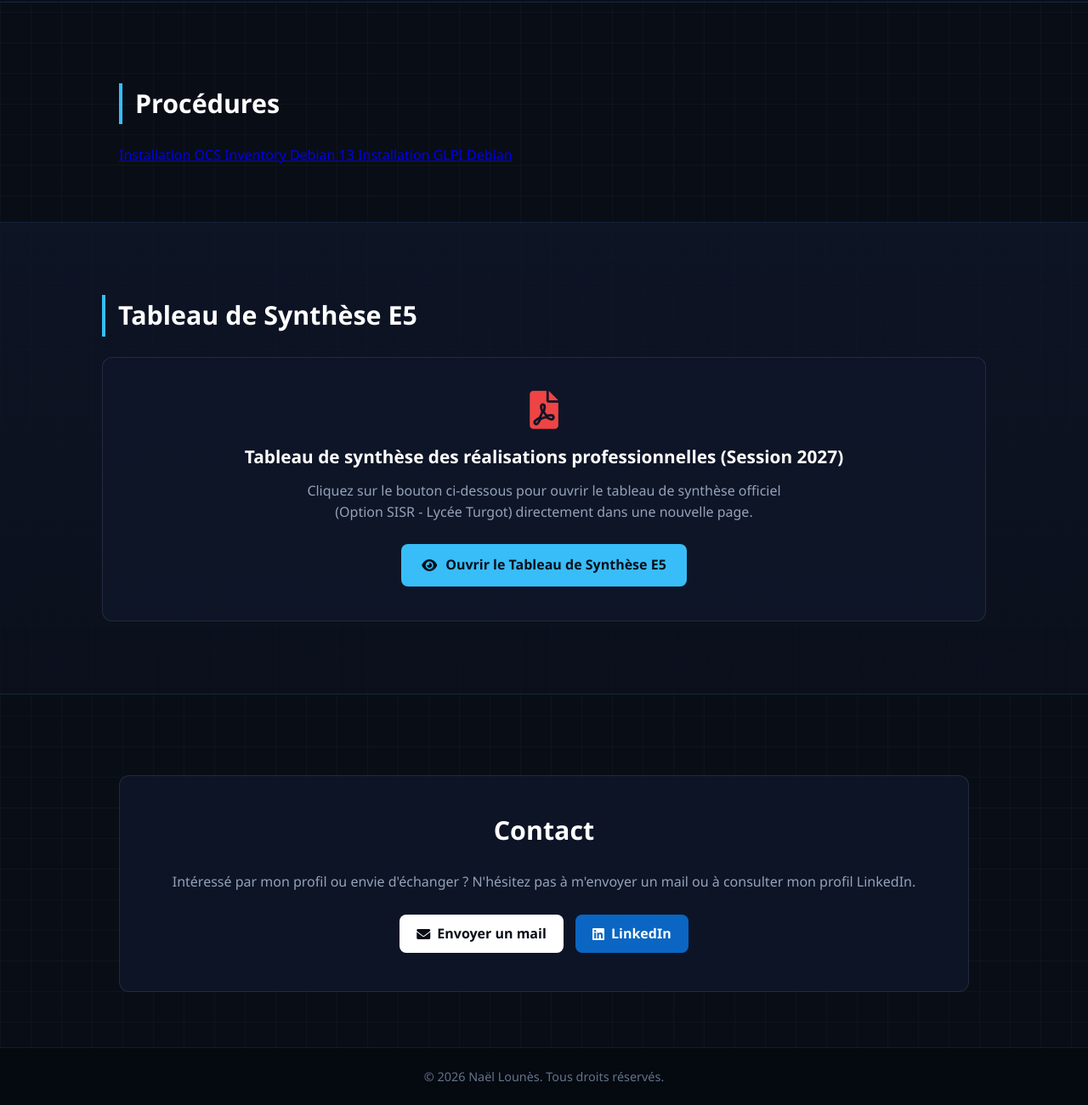
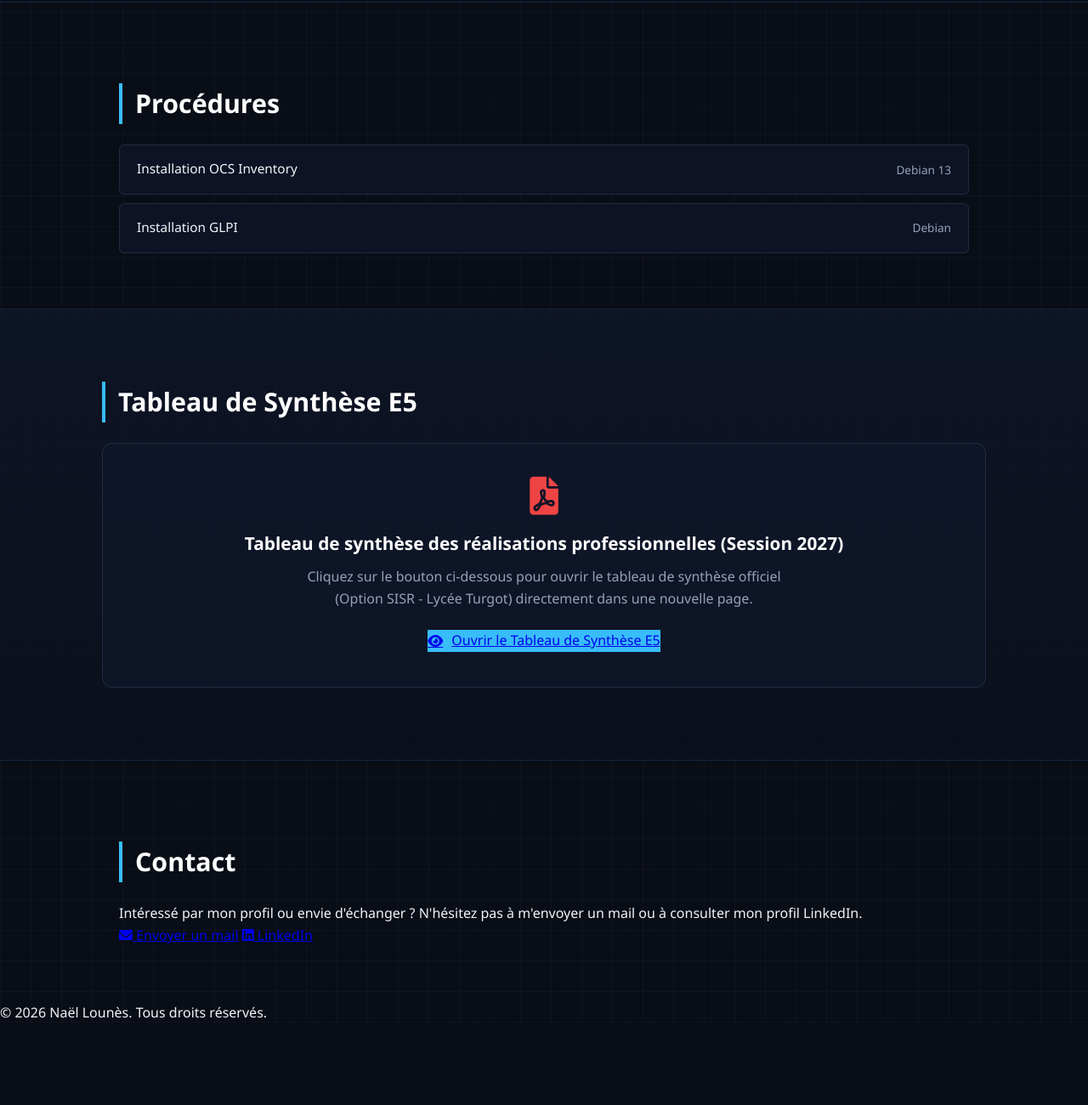
Before and after one commit to naelounes75-ops/e-portfolio, a plain HTML site: page index.html in a window 1280 px wide. Shown: the part 3622-4922 px from the top of the page at 85% size. After the commit the page ends 4826 px from the top, so only its background shows below. Drawn offline with Linux system fonts and the light colour scheme.

Commit message:
Update style.css

```diff
--- a/css/style.css
+++ b/css/style.css
@@ -1,4 +1,4 @@
-/* Style Général / Thème Sombre Technique (inspiré arrière-plan & ambiance) */
+/* Style Général / Thème Sombre Technique */
 html {
     scroll-behavior: smooth;
     scroll-padding-top: 82px;
@@ -12,7 +12,6 @@ html {
 }
 
 body {
-    /* Fond sombre profond + grille technique subtile + halo lumineux en haut */
     background-color: #090d16;
     background-image:
         radial-gradient(circle at 50% 0%, rgba(56, 189, 248, 0.16) 0%, rgba(99, 102, 241, 0.07) 35%, transparent 68%),
@@ -80,7 +79,6 @@ header {
 }
 
 .bg-dark {
-    /* Alternance de fond translucide pour laisser apparaître la grille en arrière-plan */
     background: linear-gradient(180deg, rgba(15, 23, 42, 0.72) 0%, rgba(11, 16, 29, 0.82) 100%);
     max-width: 100%;
     padding: 85px 20px;
@@ -92,6 +90,7 @@ header {
 .bg-dark > .cert-grid,
 .bg-dark > .projects-grid,
 .bg-dark > .procedures-grid,
+.bg-dark > .proc-list,
 .bg-dark > .synthese-box,
 .bg-dark > .contact-box {
     max-width: 1040px;
@@ -227,6 +226,13 @@ h2 {
     color: #94a3b8;
 }
 
+.parcours-category {
+    font-size: 1.25rem;
+    color: #38bdf8;
+    margin-bottom: 15px;
+    font-weight: 600;
+}
+
 /* Grilles (Certifications, Compétences, Projets, Procédures) */
 .cert-grid, .skills-grid, .projects-grid, .procedures-grid {
     display: grid;
@@ -256,7 +262,89 @@ h2 {
     display: block;
 }
 
-/* Filtres Procédures */
+.skill-box ul {
+    list-style-type: disc;
+    padding-left: 20px;
+    margin: 14px 0;
+    color: #94a3b8;
+    font-size: 0.9rem;
+    text-align: left;
+}
+
+.skill-box ul li {
+    margin-bottom: 8px;
+}
+
+.skill-footer {
+    margin-top: 18px;
+    padding-top: 14px;
+    border-top: 1px solid rgba(148, 163, 184, 0.14);
+    font-size: 0.85rem;
+    color: #ffffff;
+    font-weight: 600;
+    text-align: center;
+}
+
+.cert-date {
+    display: block;
+    margin-top: 12px;
+    font-size: 0.85rem;
+    color: #38bdf8;
+    font-weight: 600;
+}
+
+.cert-img {
+    width: 100%;
+    height: 120px;
+    object-fit: contain;
+    background-color: #ffffff;
+    border-radius: 8px;
+    margin-bottom: 15px;
+    border: 1px solid #2a3242;
+    padding: 6px;
+}
+
+/* Liste Procédures sobre (type capture d'écran) */
+.proc-list {
+    display: flex;
+    flex-direction: column;
+    gap: 10px;
+}
+
+.proc-row {
+    display: flex;
+    justify-content: space-between;
+    align-items: center;
+    gap: 16px;
+    padding: 16px 20px;
+    background: rgba(15, 23, 42, 0.78);
+    backdrop-filter: blur(8px);
+    border: 1px solid rgba(148, 163, 184, 0.16);
+    border-radius: 6px;
+    text-decoration: none;
+    color: #e2e8f0;
+    transition: background 0.2s ease, border-color 0.2s ease;
+}
+
+.proc-row:hover {
+    background: rgba(30, 41, 59, 0.9);
+    border-color: rgba(148, 163, 184, 0.35);
+}
+
+.proc-title {
+    font-size: 0.96rem;
+    font-weight: 500;
+    color: #f1f5f9;
+}
+
+.proc-meta {
+    font-size: 0.85rem;
+    color: #94a3b8;
+    font-weight: 400;
+    white-space: nowrap;
+}
+
+/* Filtres Procédures (si conservés) */
 .filter-bar {
     display: flex;
     gap: 10px;
@@ -287,7 +375,7 @@ h2 {
     border-color: #38bdf8;
 }
 
-/* Cartes Procédures */
+/* Cartes Procédures / Veille */
 .procedure-card {
     display: flex;
     flex-direction: column;
@@ -406,150 +494,3 @@ h2 {
     align-items: center;
     gap: 10px;
     background: #38bdf8;
-    color: #06101d;
-    padding: 12px 24px;
-    border-radius: 8px;
-    text-decoration: none;
-    font-weight: 600;
-    transition: background 0.25s, transform 0.2s;
-}
-
-.btn-pdf:hover {
-    background: #7dd3fc;
-    transform: translateY(-2px);
-}
-
-/* Section Contact */
-.contact-section {
-    text-align: center;
-}
-
-.contact-box {
-    background: rgba(15, 23, 42, 0.82);
-    padding: 40px 25px;
-    border-radius: 12px;
-    border: 1px solid rgba(148, 163, 184, 0.16);
-}
-
-.contact-box h2 {
-    border: none;
-    padding: 0;
-    justify-content: center;
-    display: flex;
-}
-
-.contact-box p {
-    color: #94a3b8;
-    margin-bottom: 20px;
-}
-
-.contact-actions {
-    margin-top: 16px;
-}
-
-.btn, .btn-linkedin {
-    display: inline-flex;
-    align-items: center;
-    gap: 8px;
-    background: #ffffff;
-    color: #090d16;
-    padding: 10px 20px;
-    border-radius: 8px;
-    text-decoration: none;
-    font-weight: 600;
-    margin: 5px;
-    transition: background 0.25s;
-}
-
-.btn-linkedin {
-    background: #0a66c2;
-    color: #ffffff;
-}
-
-.btn:hover {
-    background: #e2e8f0;
-}
-
-.btn-linkedin:hover {
-    background: #084e96;
-}
-
-/* Footer */
-footer {
-    text-align: center;
-    padding: 22px;
-    background: rgba(6, 9, 16, 0.95);
-    color: #64748b;
-    font-size: 0.9rem;
-    border-top: 1px solid rgba(148, 163, 184, 0.12);
-}
-
-/* Listes de compétences */
-.skill-box ul {
-    list-style-type: disc;
-    padding-left: 20px;
-    margin: 14px 0;
-    color: #94a3b8;
-    font-size: 0.9rem;
-    text-align: left;
-}
-
-.skill-box ul li {
-    margin-bottom: 8px;
-}
-
-.skill-footer {
-    margin-top: 18px;
-    padding-top: 14px;
-    border-top: 1px solid rgba(148, 163, 184, 0.14);
-    font-size: 0.85rem;
-    color: #ffffff;
-    font-weight: 600;
-    text-align: center;
-}
-
-.parcours-category {
-    font-size: 1.25rem;
-    color: #38bdf8;
-    margin-bottom: 15px;
-    font-weight: 600;
-}
-
-.cert-date {
-    display: block;
-    margin-top: 12px;
-    font-size: 0.85rem;
-    color: #38bdf8;
-    font-weight: 600;
-}
-
-.cert-img {
-    width: 100%;
-    height: 120px;
-    object-fit: contain;
-    background-color: #ffffff;
-    border-radius: 8px;
-    margin-bottom: 15px;
-    border: 1px solid #2a3242;
-    padding: 6px;
-}
-
-/* Responsive mobile */
-@media (max-width: 820px) {
-    .navbar {
-        flex-direction: column;
-        gap: 10px;
-        padding: 14px;
-    }
-    .nav-links {
-        gap: 10px 14px;
-        flex-wrap: wrap;
-        justify-content: center;
-    }
-    .hero {
-        padding-top: 140px;
-    }
-    .hero h1 {
-        font-size: 2.2rem;
-    }
-}
```
